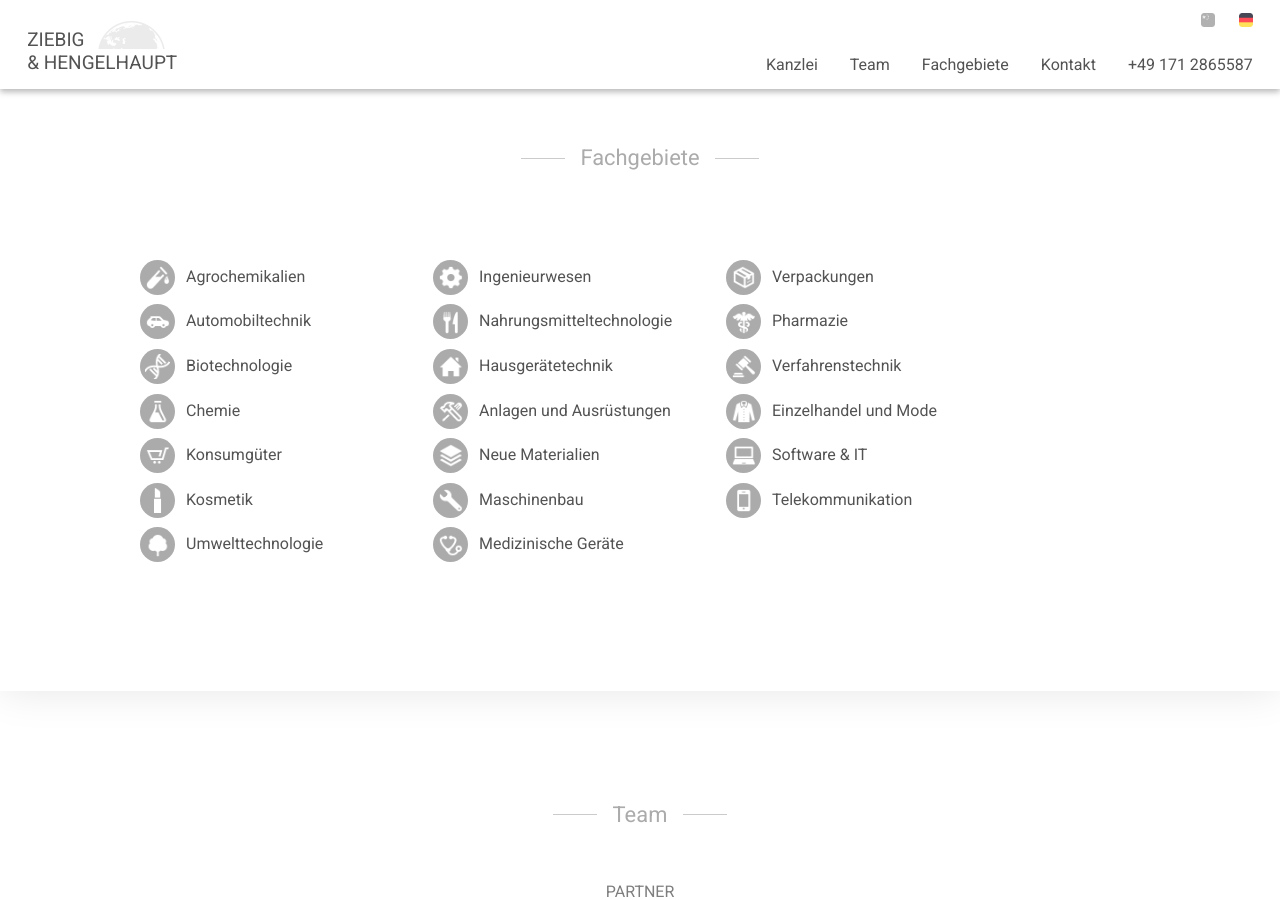
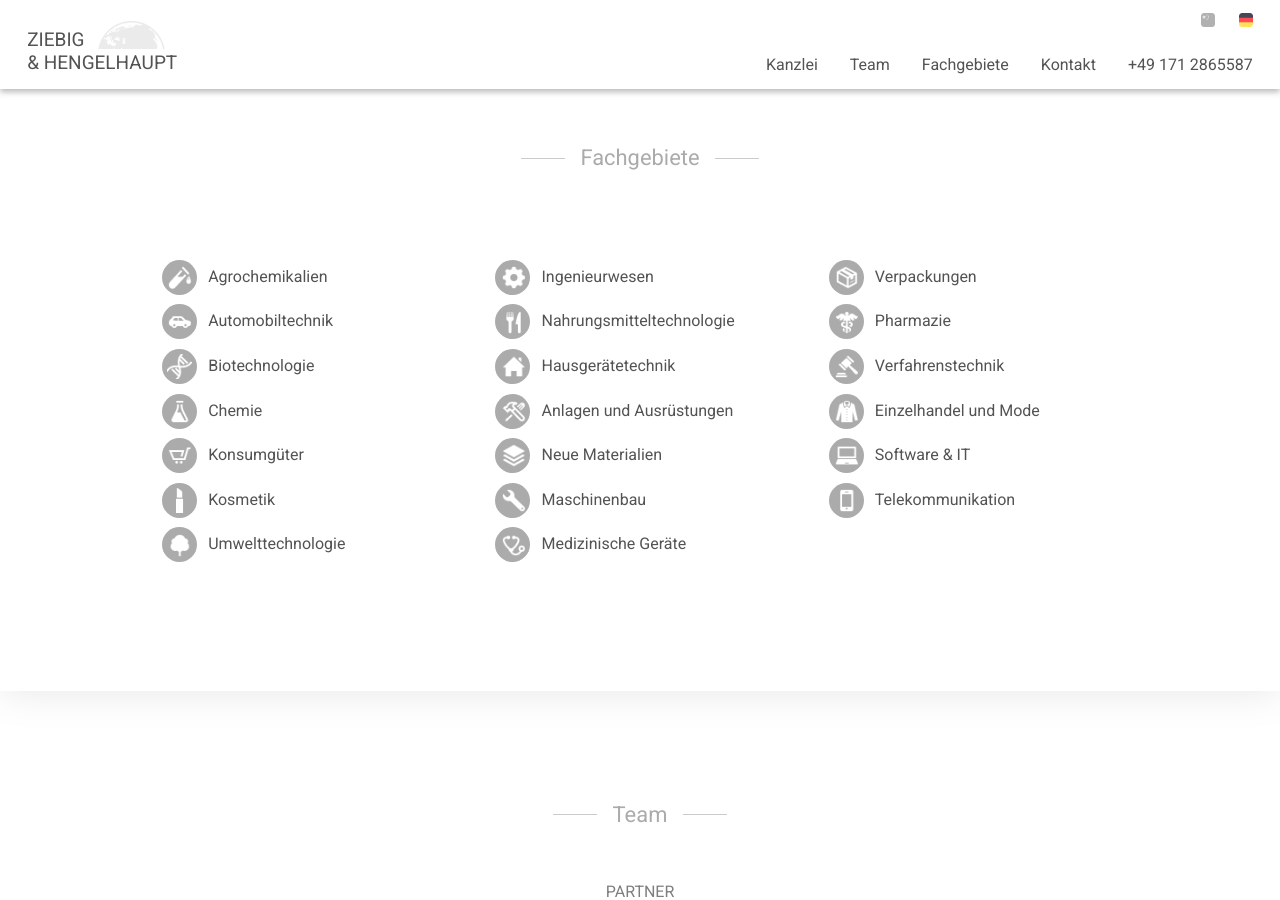
Before and after one commit to alicejo/zh-kanzlei2, a Jekyll site: the page built from de-index.html, in a window 1280 px wide and 900 px high, scrolled down 1288 px. Built offline with Jekyll 4.4.1, drawn with Linux system fonts in a browser that asks for light colours; nearby versions of some CDN libraries.

Commit message:
areas adjusment

```diff
--- a/_includes/area.html
+++ b/_includes/area.html
@@ -2,7 +2,7 @@
 <section class="area">
 	<article>
 		<h2>Fachgebiete</h2>
-		<div>
+		<div class="technical_areas">
 			<ul>
 				<li>Agrochemikalien</li>
 				<li>Automobiltechnik</li>
--- a/_sass/area.scss
+++ b/_sass/area.scss
@@ -11,6 +11,13 @@ section.area {
 }
 
 .area {
+
+	.technical_areas {
+		display: flex;
+		justify-content: space-around;
+
+	}
+
 	ul {
 		display: inline-block;
 		vertical-align: top;
```
